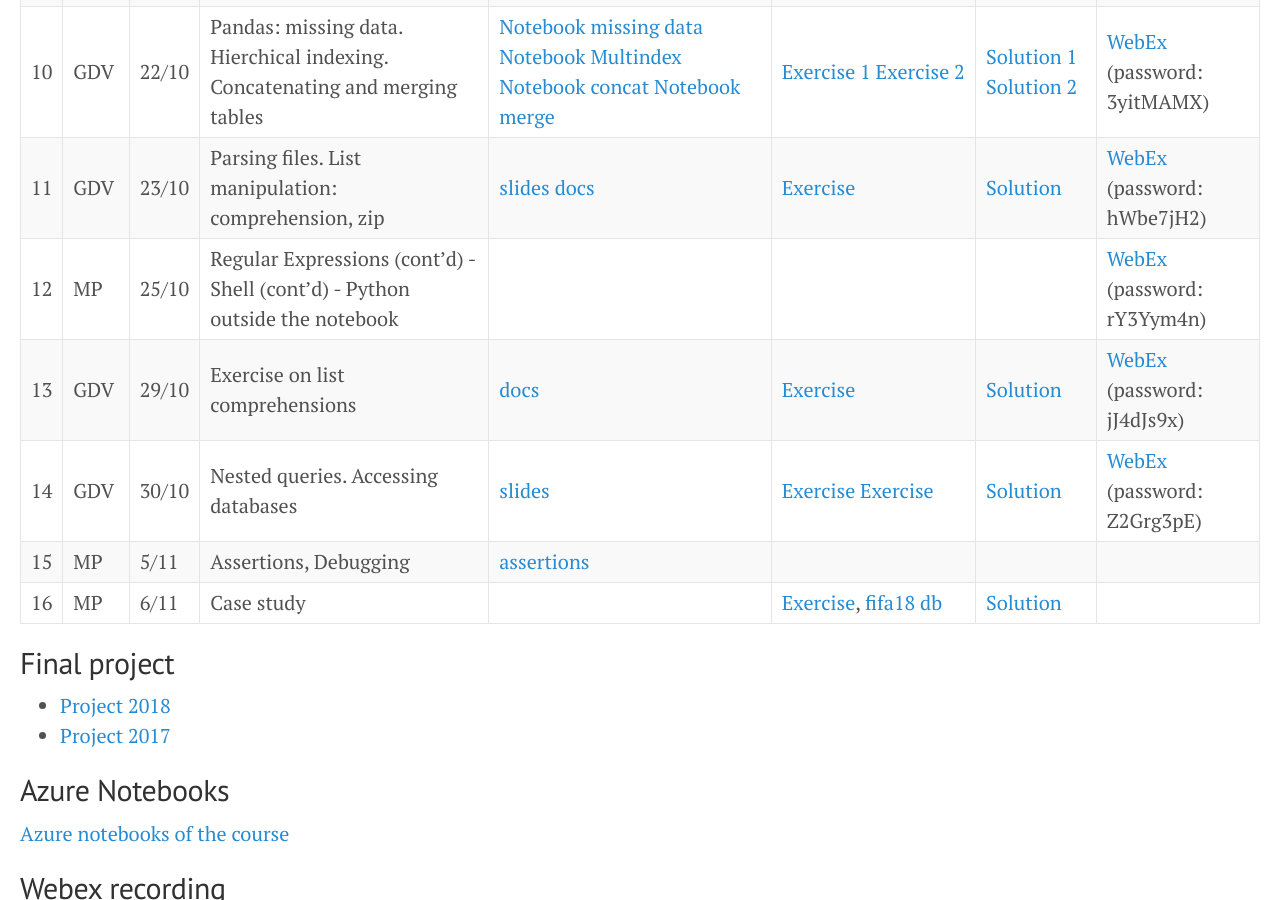
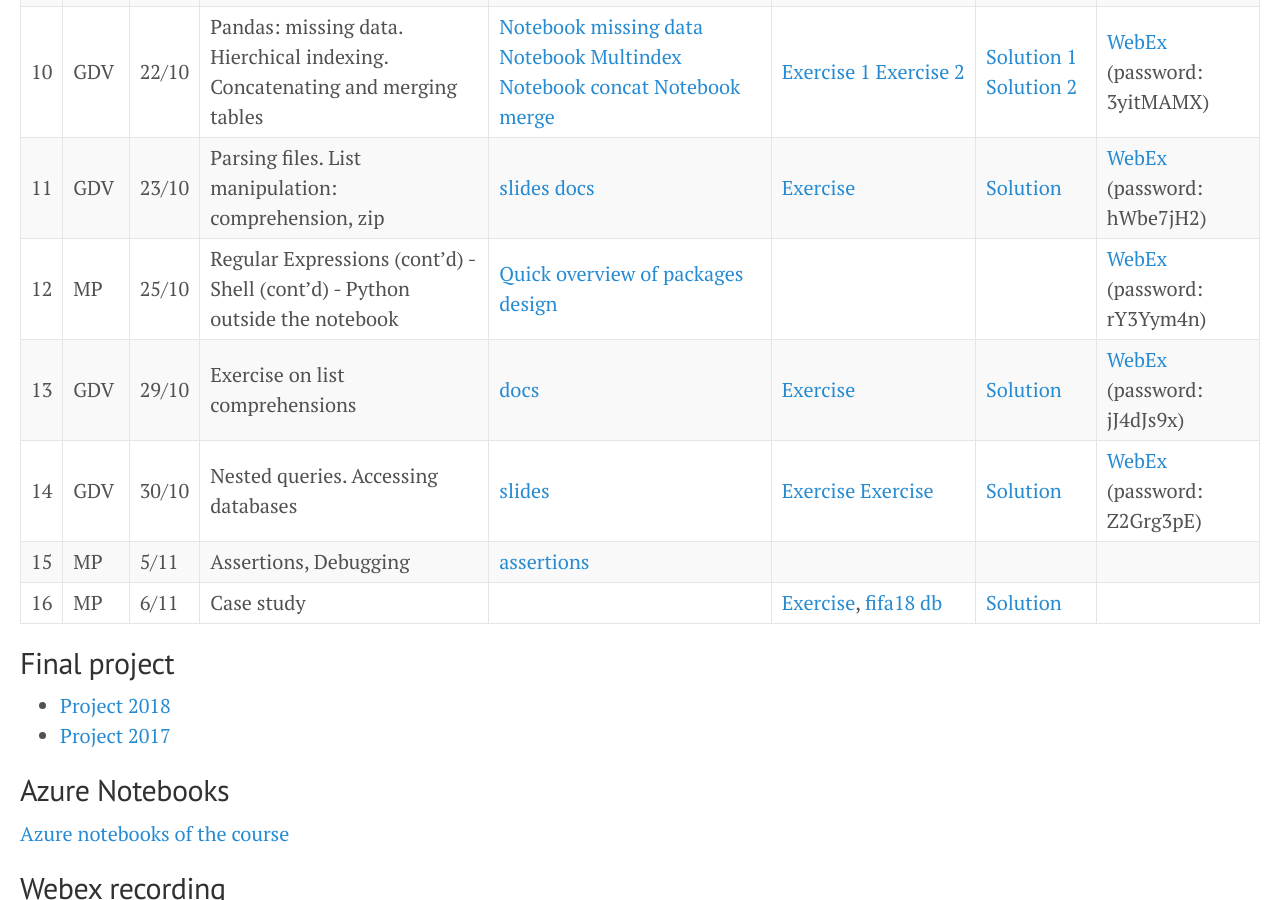
Before and after one commit to gdv/foundationsCS, a Jekyll site: the page built from docs/index.md, in a window 1280 px wide and 900 px high, scrolled down 1302 px. Built offline with Jekyll 4.4.1, drawn with Linux system fonts in a browser that asks for light colours.

Commit message:
Add material for 25/10

```diff
--- a/docs/index.md
+++ b/docs/index.md
@@ -19,7 +19,7 @@ title: Foundations of Computer Science (2019-20)
 | 9 | MP | 18/10 |  Regular Expressions               | [Regex Docs](https://docs.python.org/3/howto/regex.html) --- You can read more about Regular Expressions in Chapter 3 of "Introduction to Automata Theory, Languages, and Computation" by Hopcroft, Motwani, and Ullman.   | [Exercise](https://github.com/gdv/foundationsCS/blob/master/ex-02-RE.ipynb), [email.txt](https://github.com/gdv/foundationsCS/blob/master/ex-data/email.txt), [numbers.txt](https://github.com/gdv/foundationsCS/blob/master/ex-data/numbers.txt), [exp_nums.txt](https://github.com/gdv/foundationsCS/blob/master/ex-data/exp_nums.txt) | [Solution](https://github.com/gdv/foundationsCS/blob/master/ex-02-RE-solution-full.ipynb) | [WebEx](https://unimib.webex.com/unimib-it/j.php?MTID=m4ec85920e580faf7d76bcb7913e82274) (password:  QZUMwMUm)
 | 10 | GDV | 22/10 | Pandas: missing data. Hierchical indexing. Concatenating and merging tables | [Notebook missing data](https://jakevdp.github.io/PythonDataScienceHandbook/03.04-missing-values.html) [Notebook Multindex](https://jakevdp.github.io/PythonDataScienceHandbook/03.05-hierarchical-indexing.html) [Notebook concat](https://jakevdp.github.io/PythonDataScienceHandbook/03.06-concat-and-append.html) [Notebook merge](https://jakevdp.github.io/PythonDataScienceHandbook/03.07-merge-and-join.html)  | [Exercise 1](py-07-multindex)  [Exercise 2](py-08-merging)  | [Solution 1](https://nbviewer.jupyter.org/github/gdv/foundationsCS/blob/master/py-07-multindex.ipynb) [Solution 2](https://nbviewer.jupyter.org/github/gdv/foundationsCS/blob/master/py-08-merging.ipynb) |[WebEx](https://unimib.webex.com/unimib/j.php?MTID=md734e8c2996839ded763217e9f72d704) (password: 3yitMAMX)
 | 11 | GDV | 23/10 | Parsing files. List manipulation: comprehension, zip           | [slides](https://github.com/gdv/foundationsCS/raw/master/slides/07-read_csv.pdf) [docs](http://pandas.pydata.org/pandas-docs/stable/generated/pandas.read_csv.html)                                     | [Exercise](py-09-Apache)                                         | [Solution](https://nbviewer.jupyter.org/github/gdv/foundationsCS/blob/master/py-09-Apache.ipynb)             | [WebEx](https://unimib.webex.com/unimib/j.php?MTID=m2ab0065b89f384e65f3dda8352f51ec8) (password:  hWbe7jH2)
-| 12 | MP | 25/10 | Regular Expressions (cont'd) - Shell (cont'd) - Python outside the notebook         |                                        | | | [WebEx](https://unimib.webex.com/unimib-it/j.php?MTID=m0823472789c47d0a3ec29eaae60472af) (password: rY3Yym4n)
+| 12 | MP | 25/10 | Regular Expressions (cont'd) - Shell (cont'd) - Python outside the notebook         |  [Quick overview of packages design](https://docs.python.org/dev/tutorial/modules.html#packages)                                      | | | [WebEx](https://unimib.webex.com/unimib-it/j.php?MTID=m0823472789c47d0a3ec29eaae60472af) (password: rY3Yym4n)
 | 13 | GDV | 29/10 | Exercise on list comprehensions              | [docs](https://docs.python.org/3/tutorial/datastructures.html)                                                  | [Exercise](py-11-f1)                                          | [Solution](https://nbviewer.jupyter.org/github/gdv/foundationsCS/blob/master/py-11-f1.ipynb)              | [WebEx](https://unimib.webex.com/unimib/j.php?MTID=m37d9a3d0ad5df5d05063c9576f3fcaa3) (password: jJ4dJs9x)
 | 14 | GDV | 30/10 | Nested queries. Accessing databases             | [slides](https://github.com/gdv/introduction_to_relational_databases/raw/master/05-nested-queries.pdf)                                                | [Exercise](sql-05-nested) [Exercise](py-13-employees)                                     | [Solution](https://nbviewer.jupyter.org/github/gdv/foundationsCS/blob/master/py-13-employees.ipynb)             | [WebEx](https://unimib.webex.com/unimib/j.php?MTID=md846878794ff53a9efba8ce0964476ab) (password: Z2Grg3pE)
 | 15 | MP | 5/11 | Assertions, Debugging             | [assertions](http://swcarpentry.github.io/python-novice-inflammation/08-defensive/)                                        |
```
